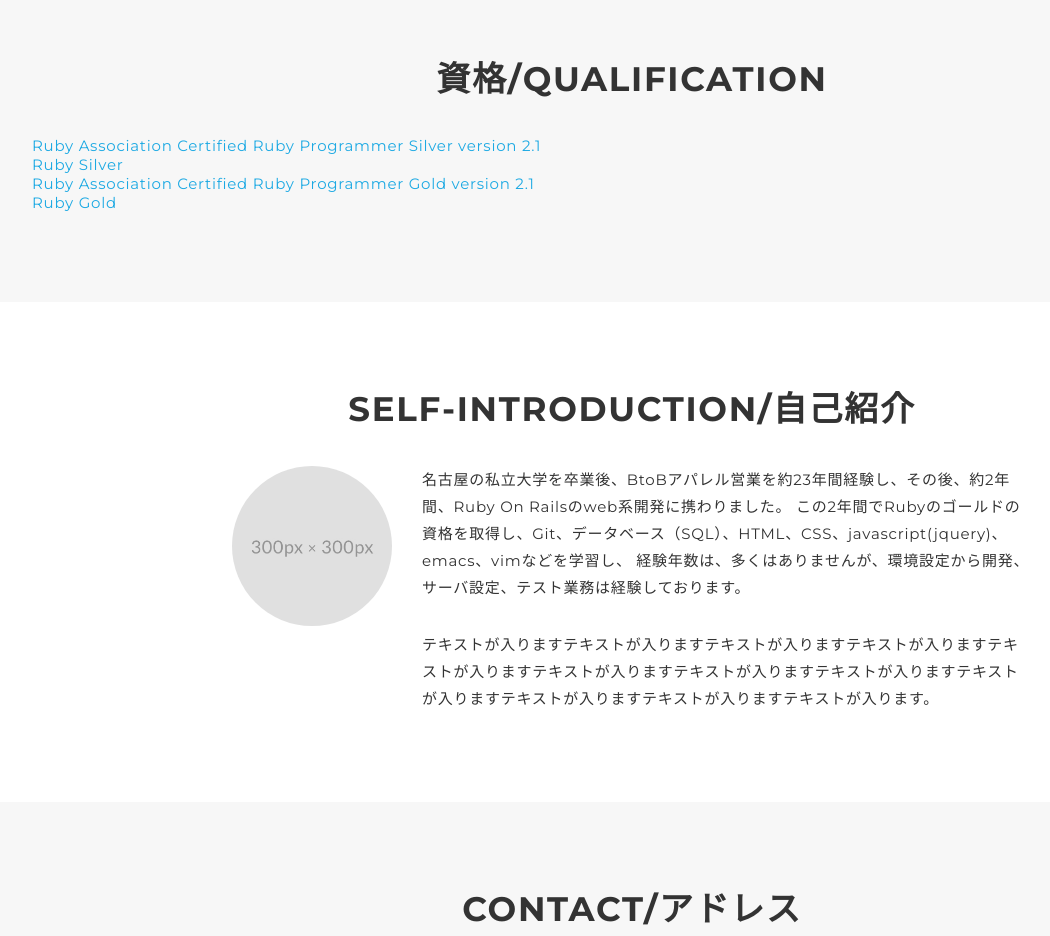
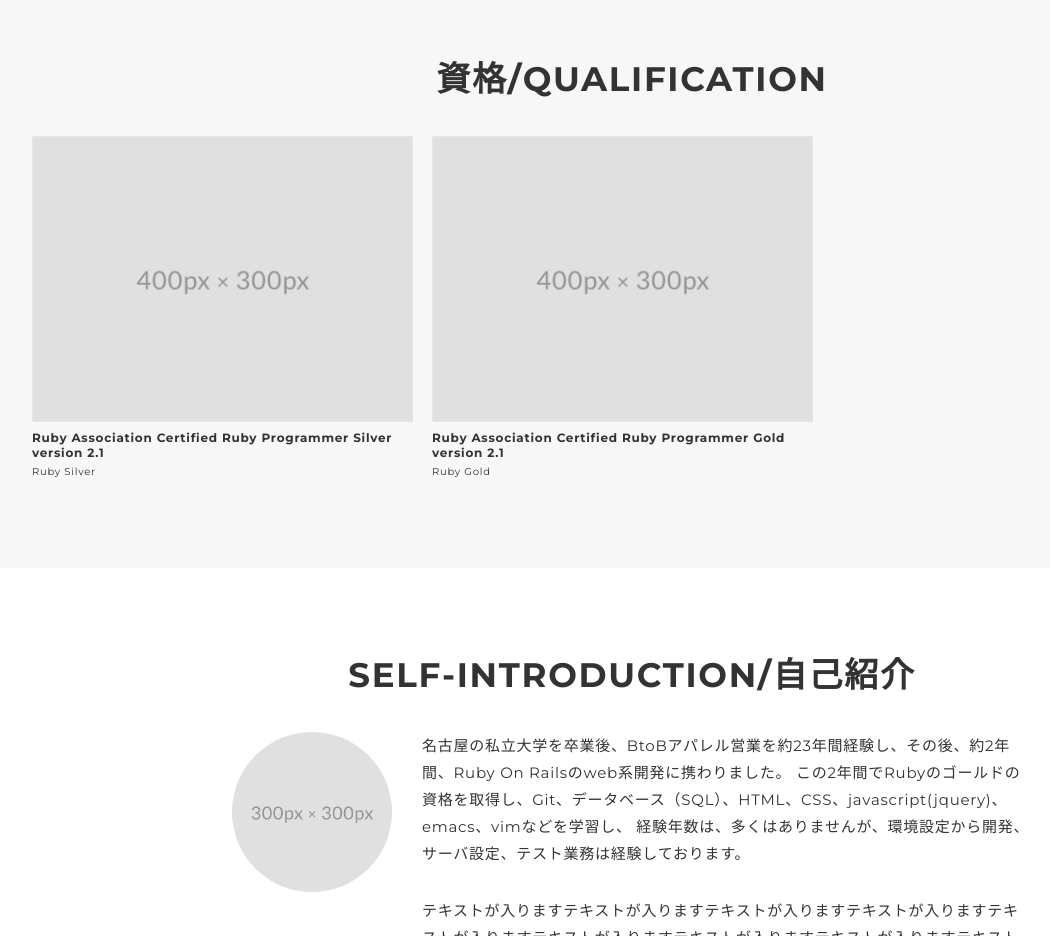
Before and after one commit to web-portfolio-ver1/web-portfolio, a plain HTML site: page index.html in a window 1280 px wide. Shown: the part 2420-3356 px from the top of the page, without its empty margins (8-1058 px from the left). Drawn offline with nearby package versions, Linux system fonts and the light colour scheme.

Commit message:
cssの再修正

```diff
--- a/css/style.css
+++ b/css/style.css
@@ -245,6 +245,45 @@ img {
 .skill-text {
   font-size: 14px;
   line-height: 1.8;
+}
+
+/*--------------------------------
+Qualification
+---------------------------------*/
+.qualification-list {
+  display: flex;
+  flex-wrap: wrap;
+  margin-bottom: -40px;
+}
+
+.qualification-item {
+  width: 31.74603%;
+  margin-right: 1.58730%;
+  margin-bottom: 40px;
+  color: #333;
+}
+
+.qualification-item:hover {
+  opacity: .9;
+}
+
+.qualification-item:nth-of-type(3n) {
+  margin-right: 0;
+}
+
+.qualification-img img {
+  border: 1px solid #e6e6e6;
+}
+
+.qualification-name {
+  font-size: 12px;
+  font-weight: bold;
+  margin-top: 8px;
+}
+
+.qualification-info {
+  font-size: 10px;
+  margin-top: 5px;
 }
 
 /*--------------------------------
--- a/index.html
+++ b/index.html
@@ -166,10 +166,12 @@
           <h2 class="title">資格/QUALIFICATION</h2>
           <div class="qualification-list">
             <a class="qualification-item" href="works-template.html">
+              <div class="qualification-img"><img src="img/works-dummy-thumb.jpg" alt="" /></div>
               <p class="qualification-name">Ruby Association Certified Ruby Programmer Silver version 2.1</p>
               <p class="qualification-info">Ruby Silver</p>
             </a>
             <a class="qualification-item" href="works-template.html">
+              <div class="qualification-img"><img src="img/works-dummy-thumb.jpg" alt="" /></div>
               <p class="qualification-name">Ruby Association Certified Ruby Programmer Gold version 2.1</p>
               <p class="qualification-info">Ruby Gold</p>
             </a>
```
